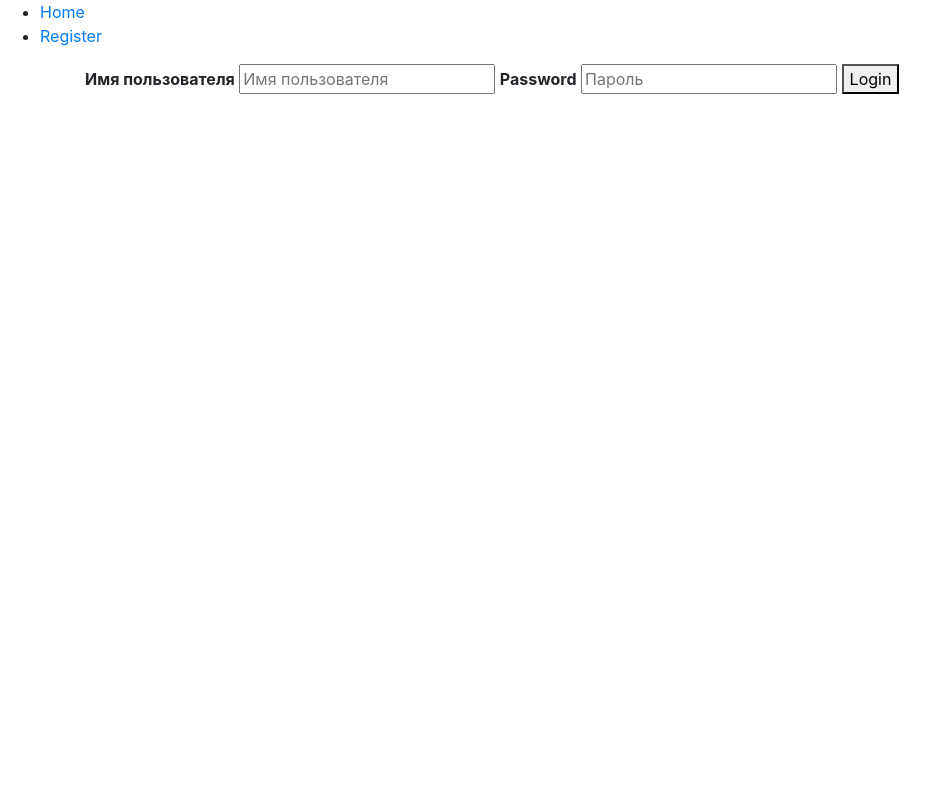
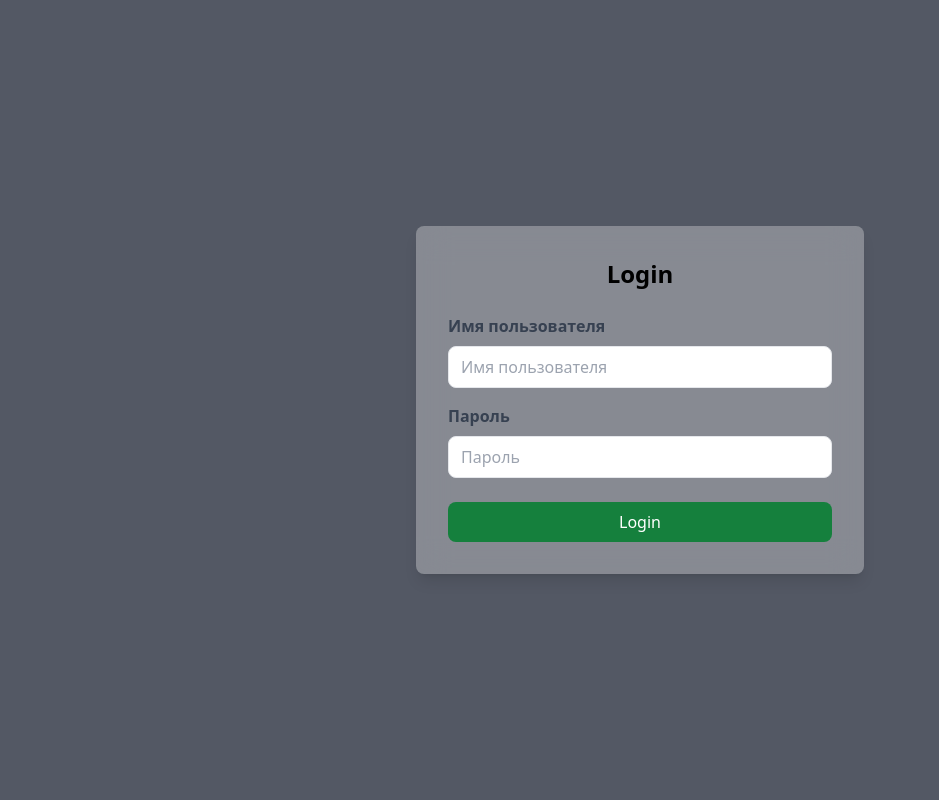
Before and after one commit to TheSevaOne/fastAPI, a Python web app: template app/templates/login.html in a window 1280 px wide. Shown: the whole page, without its empty margins (0-939 px from the left). Run offline with Jinja, Linux system fonts and the light colour scheme; the template is opened without the code that fills it, so the values that code supplies are empty; some libraries are stand-ins or nearby versions.

Commit message:
start change design and code

```diff
--- a/app/templates/base.html
+++ b/app/templates/base.html
@@ -1,16 +1,15 @@
 <!DOCTYPE html>
 <html>
+
 <head>
-    <link rel="stylesheet" href="https://stackpath.bootstrapcdn.com/bootstrap/4.3.1/css/bootstrap.min.css">
+  <script src="https://cdn.tailwindcss.com"></script>
+  <link rel="stylesheet" href="https://cdnjs.cloudflare.com/ajax/libs/font-awesome/5.15.3/css/all.min.css">
+  </link>
   <title>Test</title>
 </head>
+
 <body>
-    <nav>
-      <ul>
-        <li><a href="/">Home</a></li>
-        <li><a href="/register">Register</a></li>
-      </ul>
-    </nav>
   {% block content %}{% endblock %}
 </body>
+
 </html>
--- a/app/templates/login.html
+++ b/app/templates/login.html
@@ -1,14 +1,27 @@
 {% extends "base.html" %}
 {% block content %}
-<form method="post",action="login">
-    <div class="container">
-        <label for="username"><b>Имя пользователя</b></label>
-        <input type="text" placeholder="Имя пользователя" name="username" required>
 
-        <label for="password"><b>Password</b></label>
-        <input type="password" name="password" placeholder="Пароль" required>
-
-        <button type="submit">Login</button>
+<body class="bg-gray-100 h-screen">
+    <div class="relative w-full h-full flex items-center justify-center">
+        <div class="absolute inset-0 bg-gray-900 opacity-70"></div>
+        <div
+            class="relative bg-white bg-opacity-30 backdrop-filter backdrop-blur-lg p-8 rounded-lg shadow-lg w-full max-w-md">
+            <h2 class="text-2xl font-bold mb-6 text-center">Login</h2>
+            <form method="post" action="login">
+                <div class="mb-4">
+                    <label for="username" class="block text-gray-700 font-bold mb-2">Имя пользователя</label>
+                    <input type="text" id="username" name="username" placeholder="Имя пользователя" required
+                        class="w-full px-3 py-2 border rounded-lg focus:outline-none focus:ring-2 focus:ring-blue-500">
+                </div>
+                <div class="mb-6">
+                    <label for="password" class="block text-gray-700 font-bold mb-2">Пароль</label>
+                    <input type="password" id="password" name="password" placeholder="Пароль" required
+                        class="w-full px-3 py-2 border rounded-lg focus:outline-none focus:ring-2 focus:ring-blue-500">
+                </div>
+                <button type="submit"
+                    class="w-full bg-green-700 text-white py-2 rounded-lg hover:bg-green-800 focus:outline-none focus:ring-2 focus:ring-green-700">Login</button>
+            </form>
+        </div>
     </div>
-</form>
+</body>
 {% endblock %}
--- a/app/templates/regpage.html
+++ b/app/templates/regpage.html
@@ -1,5 +1,6 @@
 {% extends "base.html" %}
 {% block content %}
+<body class="bg-gray-100 h-screen">
   <h1>Регистрация</h1>
   <form method="post",action="register">
     <div class="container">
@@ -13,4 +14,5 @@
       {{error}}
     </div>
   </form>
+  </body>
 {% endblock %}
```
Also changed, not shown: app/app.py (+4 -5 lines), app/templates/nav.html (added, +9 -0 lines). Lines whose indentation alone changed are shown as unchanged.
